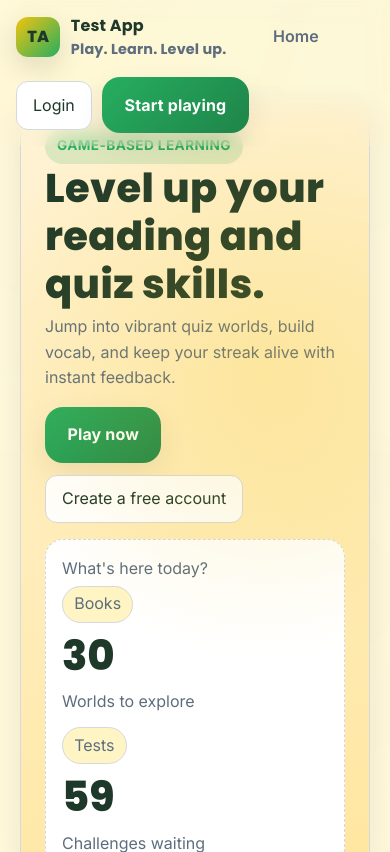
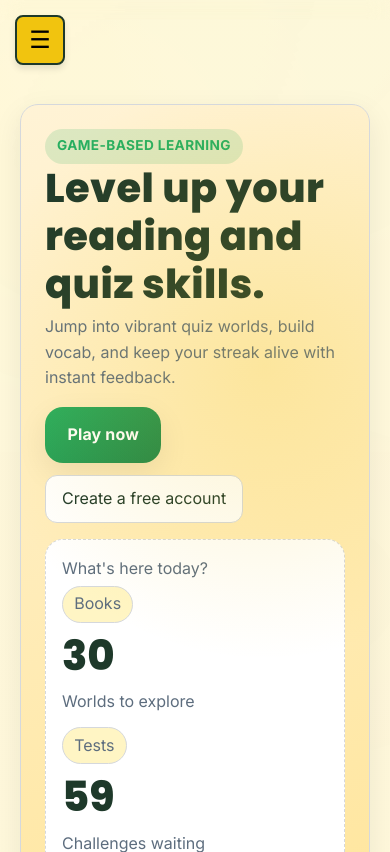
Before and after one commit to vityaded/TestsRef, a Flask app: page / in a window 390 px wide. Shown: the top 852 px of the page. Run offline with Flask 3, Linux system fonts and the light colour scheme; data comes from the database, SQL or seed files in the repository; some libraries are stand-ins or nearby versions.

Commit message:
Add floating mobile hamburger navbar

```diff
--- a/app/static/styles.css
+++ b/app/static/styles.css
@@ -73,6 +73,29 @@ a:hover {
   background-color: transparent;
   box-shadow: none;
   border-bottom: none;
+}
+
+#main-navbar .navbar-toggler {
+  display: none;
+  border: 1px solid transparent;
+  background: transparent;
+  padding: 0.45rem 0.55rem;
+  border-radius: var(--radius-md);
+}
+
+.header-collection {
+  display: flex;
+  align-items: center;
+  gap: 1rem;
+  margin-left: 1rem;
+  flex: 1;
+}
+
+#navbarContent.show,
+#navbarContent.collapsing {
+  display: flex;
+  align-items: center;
+  gap: 1rem;
 }
 
 .app-header .header-inner {
@@ -461,6 +484,20 @@ a:hover {
   border: 0;
 }
 
+@media (min-width: 992px) {
+  #main-navbar .navbar-toggler {
+    display: none;
+  }
+
+  #navbarContent {
+    display: flex !important;
+    position: static !important;
+    background: none !important;
+    padding: 0 !important;
+    box-shadow: none !important;
+  }
+}
+
 @keyframes pop {
   from {
     transform: scale(0.98);
@@ -502,3 +539,107 @@ a:hover {
     align-items: stretch;
   }
 }
+
+/* --- Mobile Navigation: Floating Top-Left Square --- */
+@media (max-width: 991px) {
+  /* 1. Reset Navbar Layout to be transparent and non-intrusive */
+  #main-navbar {
+    background-color: transparent !important; /* No strip background */
+    box-shadow: none !important;
+    padding: 10px; /* Space from edges */
+    pointer-events: none; /* Let clicks pass through empty space */
+    align-items: flex-start; /* Align items to top */
+  }
+
+  /* 2. Style the Toggler as a visible "Square" */
+  #main-navbar .navbar-toggler {
+    display: flex;
+    pointer-events: auto; /* Re-enable clicks on the button */
+    background-color: var(--secondary); /* Yellow background */
+    color: var(--text); /* Dark Icon */
+    border: 2px solid var(--text); /* Solid border */
+    border-radius: 8px; /* Slightly rounded square */
+
+    /* Force Square Shape */
+    width: 50px;
+    height: 50px;
+    align-items: center;
+    justify-content: center;
+    padding: 0;
+
+    /* Positioning */
+    position: fixed; /* Keep it fixed while scrolling */
+    top: 15px;
+    left: 15px;
+    z-index: 1100;
+    box-shadow: 0 4px 6px rgba(0,0,0,0.1);
+  }
+
+  /* 3. The Icon (Three Dashes) */
+  #main-navbar .navbar-toggler-icon {
+    width: 24px;
+    height: 24px;
+    background-image: none !important; /* Remove default Bootstrap SVG if modifying */
+    /* Construct 3 dashes using CSS borders or keep default if it looks good.
+       If default is used, ensure contrast: */
+    filter: brightness(0); /* Force black icon if SVG */
+  }
+
+  /* Optional: Custom 3 dashes if not using Bootstrap default */
+  #main-navbar .navbar-toggler-icon::before {
+    content: "☰"; /* Unicode Hamburger */
+    font-size: 24px;
+    line-height: 24px;
+  }
+
+  /* 4. Hide Brand on Mobile (Optional - based on "minimize to a square") */
+  /* If the user wants ONLY the square, hide the text: */
+  #main-navbar .brand {
+    display: none;
+  }
+
+  /* 5. The Menu Content (When Opened) */
+  #main-navbar .navbar-collapse {
+    display: none;
+  }
+
+  #main-navbar .navbar-collapse.show,
+  #main-navbar .navbar-collapse.collapsing {
+    pointer-events: auto;
+    background-color: var(--bg); /* Solid background when open */
+    position: absolute;
+    top: 70px; /* Below the button */
+    left: 10px;
+    right: 10px;
+    border-radius: var(--radius-lg);
+    padding: 1rem;
+    box-shadow: var(--shadow);
+    display: flex;
+    flex-direction: column;
+    gap: 0.75rem;
+    z-index: 1000;
+  }
+
+  #main-navbar .header-inner {
+    align-items: flex-start;
+  }
+
+  #main-navbar .header-nav {
+    flex-direction: column;
+    align-items: flex-start;
+    margin-left: 0;
+    width: 100%;
+  }
+
+  #main-navbar .nav-pill {
+    width: 100%;
+  }
+
+  #main-navbar .header-actions {
+    width: 100%;
+    margin-left: 0;
+    justify-content: flex-start;
+    flex-wrap: wrap;
+    gap: 0.5rem;
+  }
+}
--- a/app/templates/layouts/base.html
+++ b/app/templates/layouts/base.html
@@ -18,6 +18,11 @@
 
   <header id="main-navbar" class="app-header">
     <div class="header-inner">
+      <button class="navbar-toggler" type="button" data-toggle="collapse" data-target="#navbarContent" aria-controls="navbarContent" aria-expanded="false" aria-label="Toggle navigation">
+        <span class="navbar-toggler-icon"></span>
+        <span class="sr-only">Toggle navigation</span>
+      </button>
+
       <a class="brand" href="{{ url_for('main.index') }}">
         <span class="brand-mark">TA</span>
         <span>
@@ -26,6 +31,7 @@
         </span>
       </a>
 
+      <div class="header-collection collapse navbar-collapse" id="navbarContent">
         <nav class="header-nav">
           <a class="nav-pill" href="{{ url_for('main.index') }}">Home</a>
           {% if current_user.is_authenticated %}
@@ -48,6 +54,7 @@
             <a class="btn-ghost" href="{{ url_for('auth.login') }}">Login</a>
             <a class="btn-game btn-game-primary" href="{{ url_for('auth.signup') }}">Start playing</a>
           {% endif %}
+        </div>
       </div>
     </div>
   </header>
```
Lines whose indentation alone changed are shown as unchanged.
